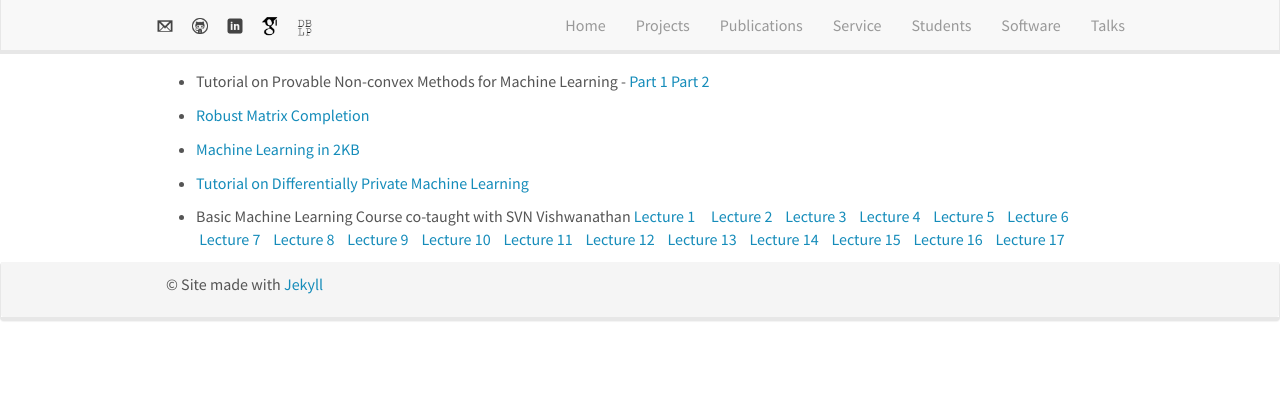
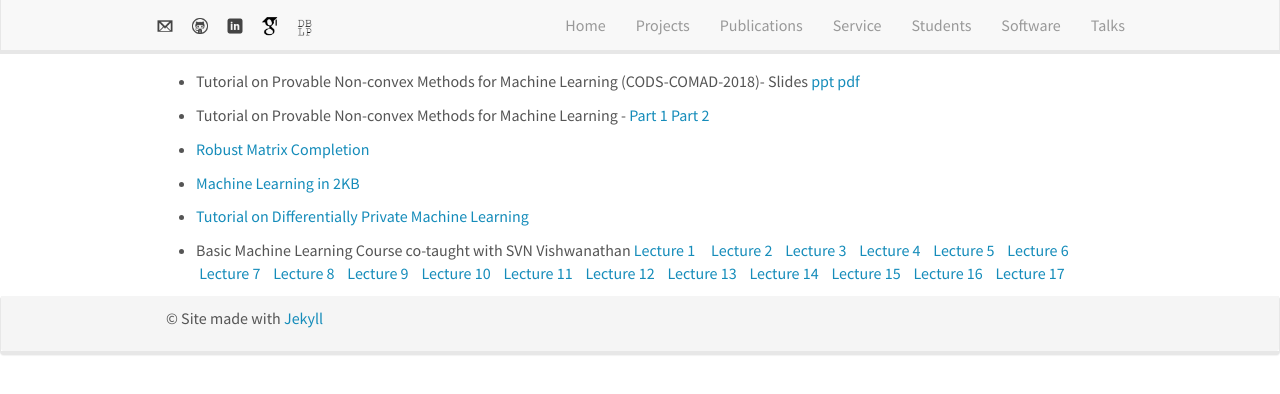
Before and after one commit to SachinG007/prateekjaingit.github.io, a Jekyll site: the page built from _pages/talks.md, in a window 1280 px wide. Shown: the top 394 px of the page. Built offline with Jekyll 4.4.1, drawn with Linux system fonts in a browser that asks for light colours; nearby versions of some CDN libraries.

Commit message:
new changes

```diff
--- a/_pages/talks.md
+++ b/_pages/talks.md
@@ -5,6 +5,8 @@ excerpt: "Prateek Jain -- Talks"
 sitemap: false
 permalink: /talks/
 ---
+
+* Tutorial on Provable Non-convex Methods for Machine Learning (CODS-COMAD-2018)- Slides [ppt](/publications/slides/noncvx_tut_cods.pptx) [pdf](/publications/slides/noncvx_tut_cods.pdf)
 
 * Tutorial on Provable Non-convex Methods for Machine Learning - [Part 1](https://www.microsoft.com/en-us/research/video/provable-non-convex-projections-for-high-dimensional-learning-problems-part1/){:target="_blank"}
 [Part 2](https://www.microsoft.com/en-us/research/video/provable-non-convex-projections-for-high-dimensional-learning-problems-part2/){:target="_blank"}
```
